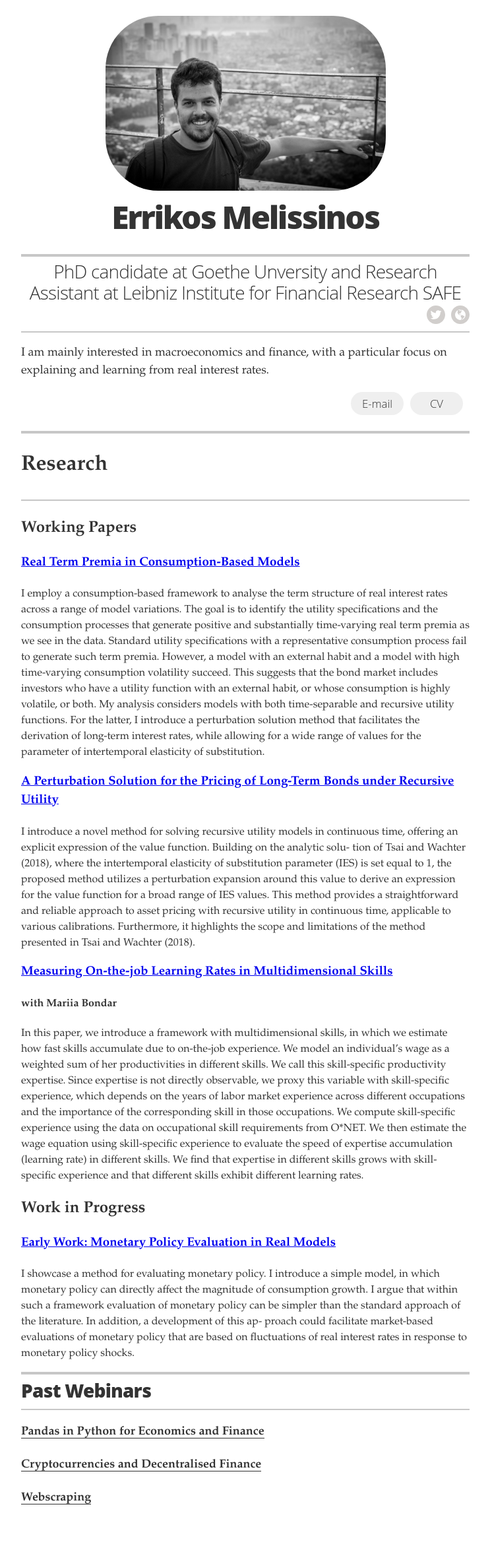
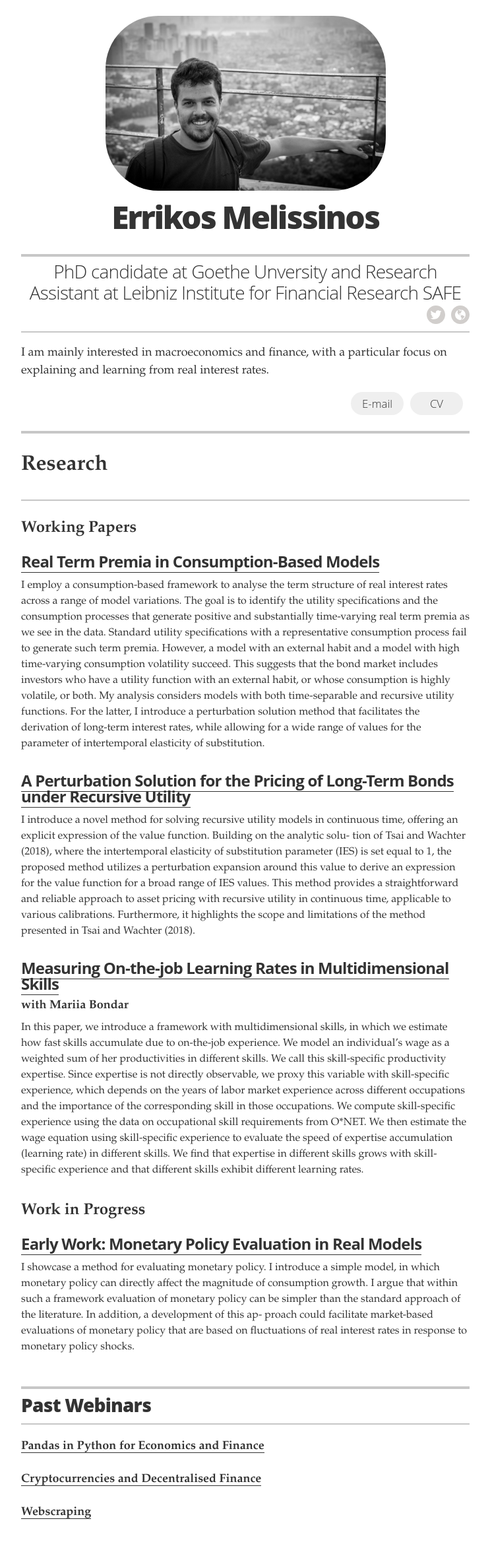
Before and after one commit to errikos-melissinos/errikos-melissinos.github.io, a Jekyll site: the page built from index.html, in a window 1280 px wide. Shown: the whole page at 66% size, without its empty margins (268-1011 px from the left). Built offline with Jekyll 4.4.1, drawn with Linux system fonts in a browser that asks for light colours; before the commit the page ends 2327 px from its top, so only the background shows below that.

Commit message:
Update resume.html

```diff
--- a/_layouts/resume.html
+++ b/_layouts/resume.html
@@ -108,7 +108,7 @@
       <!-- end Education -->
       {% endif %}
 
-      <section class="sontent-Section">
+      <section class="content-section">
         <header class="section-header">
           <h1>Research</h1>
                   </header>
```
